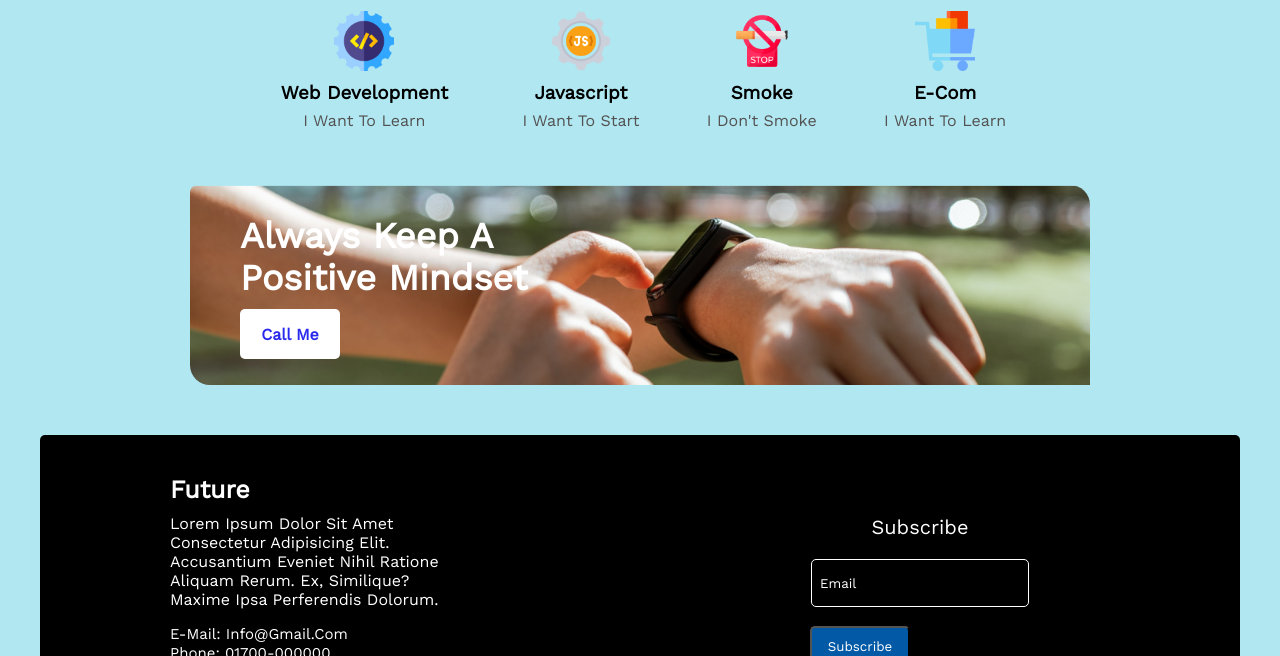
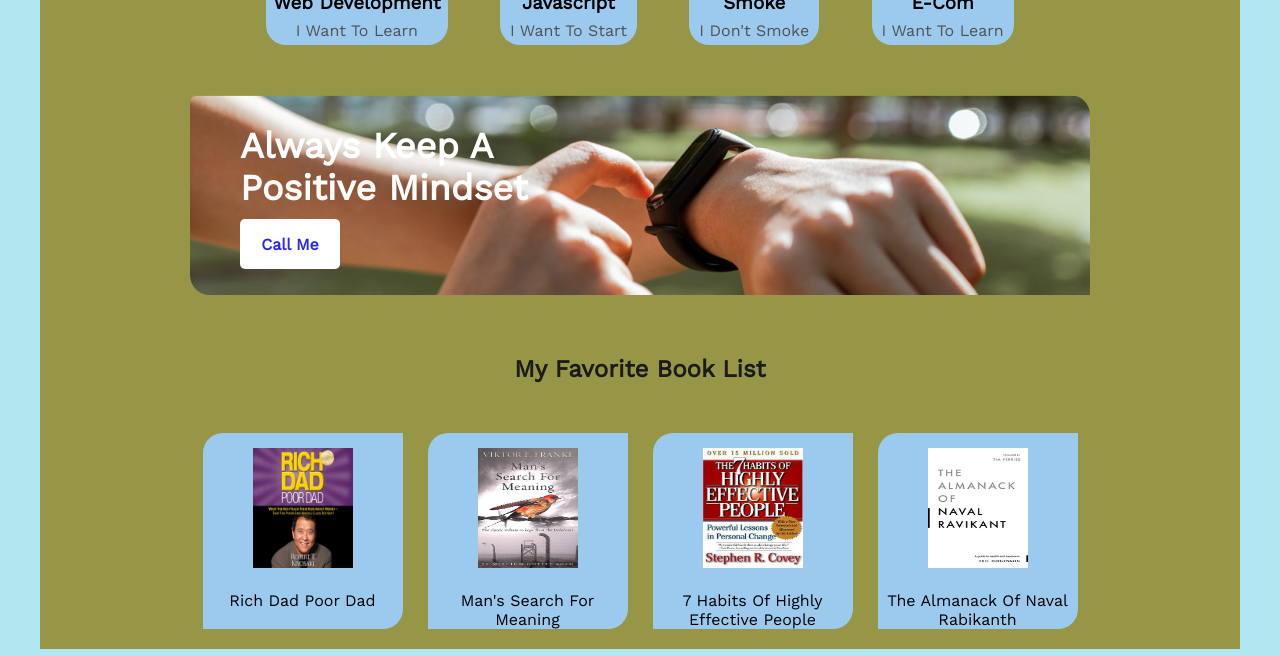
Before and after one commit to shakilhassanBD/assignment, a plain HTML site: page index.html in a window 1280 px wide. Shown: the part 1350-2006 px from the top of the page. Drawn offline with nearby package versions, Linux system fonts and the light colour scheme.

Commit message:
good edited

```diff
--- a/index.html
+++ b/index.html
@@ -103,8 +103,30 @@
                 <button class="call">call me</button>
             </div>
         </section>
+<!-- -------------------------------------------- -->
+        <section>
+            <h3 class="list-heading">my favorite book list</h3>
+            <div class="my-fav-books">
+                <div class="book">
+                    <img src="./images/richdad.jpg" alt="image is not found" class="rich-dad"><br><br>
+                    <p>rich dad poor dad</p>
+                </div>
+                <div class="book">
+                    <img src="./images/mansearch.jpg" alt="image is not found" class="man-serch"><br><br>
+                    <p>man's search for meaning</p>
+                </div>
+                <div class="book">
+                    <img src="./images/7habits.jpg" alt="image is not found"><br><br>
+                    <p>7 habits of highly effective people</p>
+                </div>
+                <div class="book">
+                    <img src="./images/almanack.jpg" alt="image is not found" class="almanack"><br><br>
+                    <p>the almanack of naval rabikanth</p>
+                </div>
+            </div>
+        </section>
     </main>
-
+    <!-- main is close here-------------------------------------- -->
     <footer>
         <div class="footer-div">
             <div class="address">
@@ -117,14 +139,15 @@
             </div>
 
             <div class="social-icon">
-                <a href="#"><img src="./images/icons/fb.png" alt="image is not found"></a>
+                <a href="https://www.facebook.com/shakilhassan.0.bd/" target="_blank"><img src="./images/icons/fb.png"
+                        alt="image is not found"></a>
                 <a href="#"><img src="./images/icons/twitter.png" alt="image is not found"></a>
                 <a href="#"><img src="./images/icons/youtube.png" alt="image is not found"></a>
             </div>
         </div>
         <div class="user-data">
             <h3>subscribe</h3>
-            <input type="text" value="email" placeholder="Enter your email"><br><br>
+            <input type="text" name="email" placeholder="Enter your email"><br><br>
             <button>subscribe</button>
         </div>
     </footer>
--- a/styles/index.css
+++ b/styles/index.css
@@ -62,6 +62,9 @@ header {
 
 
 /* ..............main is start from here........... */
+main{
+    background-color: rgb(150, 150, 70);
+}
 
 .main-sec-one {
     width: auto;
@@ -69,7 +72,7 @@ header {
     margin: auto;
     display: flex;
     justify-content: space-between;
-    margin-top: 100px;
+    padding-top:150ppx;
 }
 
 li {
@@ -145,12 +148,17 @@ li {
 .main-sec-two p {
     color: rgb(83, 81, 81);
     padding-bottom: 5px;
+    margin-bottom: 5px;
+    padding: 0 10px;
 }
-
 .icon {
     width: 60px;
+    padding: 10px 0 0 0;
 }
-
+.icon-div{
+    background-color: #9cc9ee;
+    border-radius: 20px;
+}
 /* ...............gradient color styles......... */
 
 .main-sec-three {
@@ -160,6 +168,7 @@ li {
     position: relative;
     background-size: cover;
     background-image: url(../images/watch.png);
+    opacity: 1;
     border-top-right-radius: 20px;
     border-bottom-left-radius: 20px;
 
@@ -188,6 +197,45 @@ li {
     margin: 10px 0;
     border-style: none;
 }
+.list-heading{
+    width: 400px;
+    height: auto;
+    margin: 30px auto 0;
+    padding: 10px;
+    font-size: 24px;
+    font-weight: 700;
+    text-align: center;
+    color: rgb(27, 27, 27);
+
+}
+.my-fav-books{
+    width: 900px;
+    height: auto;
+    margin: 20px auto;
+    display: flex;
+    justify-content: space-around;
+}
+.my-fav-books img{
+    width: 100px;
+    height: 120px;
+}
+.book{
+    width: 200px;
+    height: auto;
+    margin: 20px auto;
+    text-align: center;
+    padding-top: 15px;
+    background-color: #9cc9ee;
+    border-top-left-radius: 20px;
+    border-bottom-right-radius: 20px;
+
+}
+.list p{
+    font-weight: 500px bolder;
+    font-size: 16px;
+    margin-bottom: 10px;
+    padding: 5px;
+}
 
 /* ...............main section is end here */
 
@@ -205,7 +253,7 @@ footer {
 .footer-div {
     width: 300px;
     height: auto;
-    margin: 30px 0;
+    margin: 20px 0;
     padding: 10px;
 }
 
```
Also changed, not shown: images/7habits.jpg (added), images/almanack.jpg (added), images/mansearch.jpg (added), images/richdad.jpg (added).
